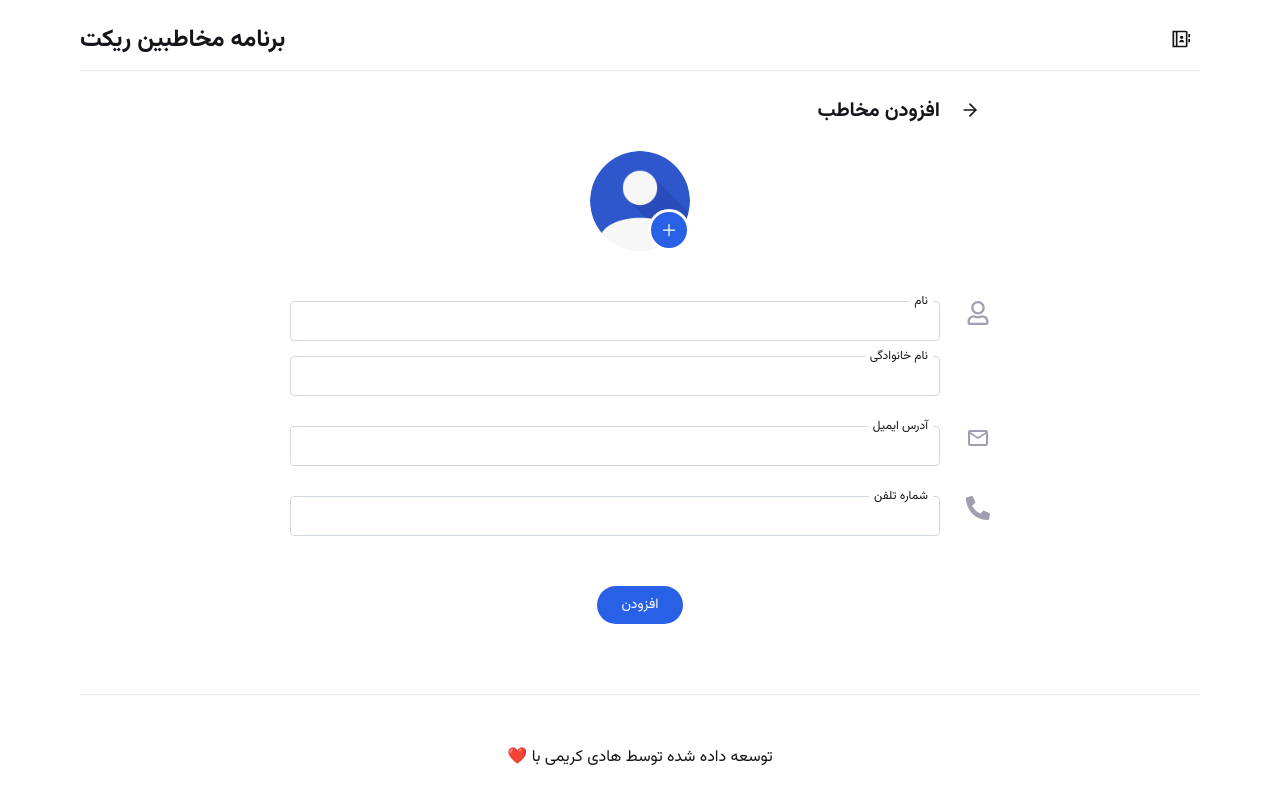
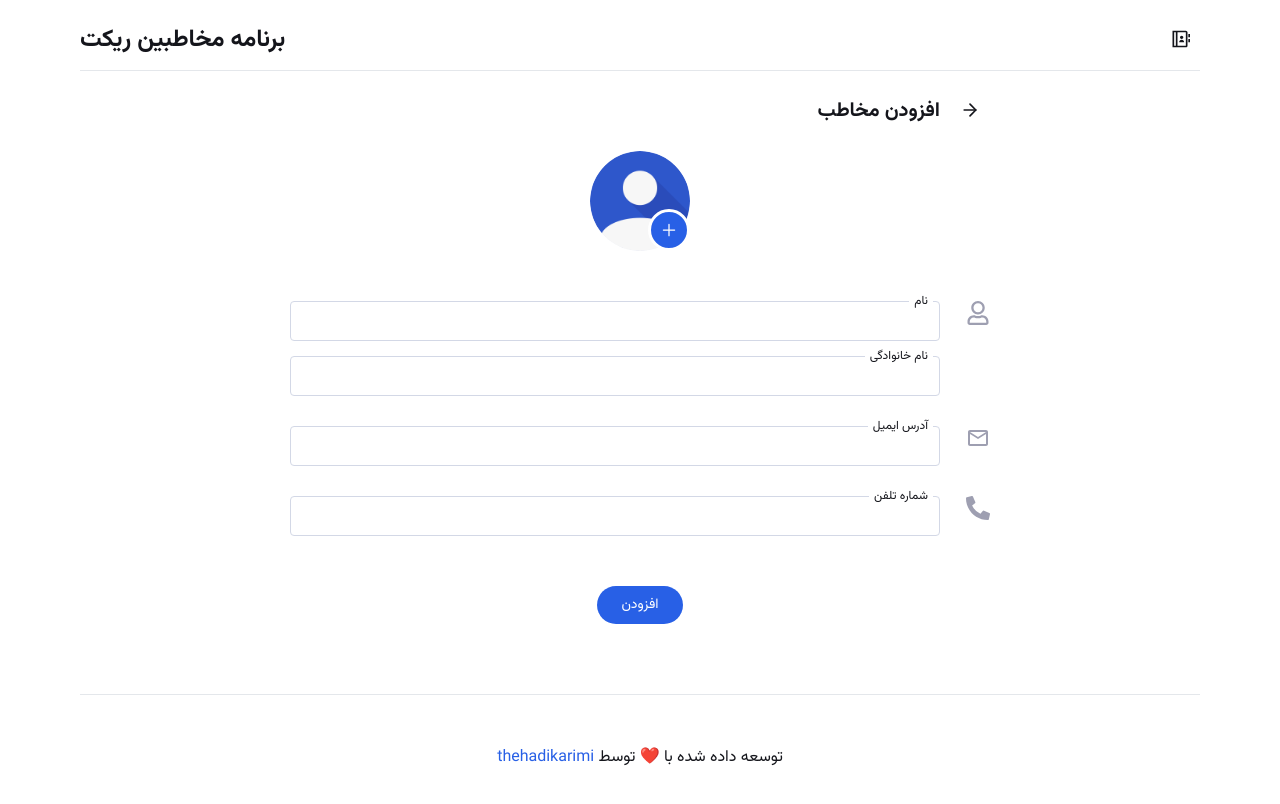
Before and after one commit to thehadikarimi/contacts-app, a React (Vite) app: page /new in a window 1280 px wide. Shown: the top 804 px of the page. Built offline with nearby package versions, Linux system fonts and the light colour scheme; no server answers; data requests are answered from the project's data file.

Commit message:
updated url for data source and uninstall json-server package.

```diff
--- a/data/db.json
+++ /dev/null
@@ -1,14 +0,0 @@
-{
-  "api.contacts": [
-    {
-      "id": "305e8819-2fbb-4d2b-ad78-70ffbaf40c5b",
-      "name": "هادی",
-      "lastName": "کریمی",
-      "fullName": "هادی کریمی",
-      "email": "karimi1382hadi@gmail.com",
-      "phoneNumber": "09105244151",
-      "avatar": "/src/assets/img/contact.png",
-      "favorite": true
-    }
-  ]
-}
--- a/package.json
+++ b/package.json
@@ -7,12 +7,10 @@
     "dev": "vite",
     "build": "vite build",
     "lint": "eslint .",
-    "preview": "vite preview",
-    "server": "json-server --watch ./data/db.json --port 8000"
+    "preview": "vite preview"
   },
   "dependencies": {
     "axios": "^1.7.7",
-    "json-server": "^1.0.0-beta.2",
     "react": "^18.3.1",
     "react-dom": "^18.3.1",
     "react-icons": "^5.3.0",
--- a/src/components/ContactForm.jsx
+++ b/src/components/ContactForm.jsx
@@ -66,7 +66,7 @@ function ContactForm({ isEdit, data }) {
       setLoading(true);
       if (type === "PUT") {
         try {
-          await api.put(`/api.contacts/${data.id}`, data);
+          await api.put(`/contacts/${data.id}`, data);
           toast.success("مخاطب با موفقیت ذخیره شد.");
           navigate(`/contacts/${data.id}`);
           updateContacts(dispatch, toast);
@@ -76,7 +76,7 @@ function ContactForm({ isEdit, data }) {
       }
       if (type === "POST") {
         try {
-          await api.post("/api.contacts/", data);
+          await api.post("/contacts/", data);
           toast.success("مخاطب با موفقیت افزوده شد.");
           navigate("/contacts");
           updateContacts(dispatch, toast);
--- a/src/components/ContactItem.jsx
+++ b/src/components/ContactItem.jsx
@@ -38,7 +38,7 @@ function ContactItem({ data }) {
 
   const favoriteHandler = async () => {
     try {
-      await api.patch(`/api.contacts/${id}`, { favorite: !favorite });
+      await api.patch(`/contacts/${id}`, { favorite: !favorite });
       !favorite
         ? toast.success("مخاطب به لیست علاقه مندی اضافه شد.")
         : toast.success("مخاطب از لیست علاقه مندی حذف شد.");
@@ -50,7 +50,7 @@ function ContactItem({ data }) {
 
   const deleteHandler = async () => {
     try {
-      await api.delete(`/api.contacts/${id}`);
+      await api.delete(`/contacts/${id}`);
       toast.success("مخاطب با موفقیت حذف شد.");
       setIsOpen(false);
     } catch (error) {
--- a/src/components/ContactsHeader.jsx
+++ b/src/components/ContactsHeader.jsx
@@ -33,7 +33,7 @@ function ContactsHeader() {
   const deleteHandler = async () => {
     try {
       await axios.all(
-        checkedContacts.map((item) => api.delete(`/api.contacts/${item}`))
+        checkedContacts.map((item) => api.delete(`/contacts/${item}`))
       );
       toast.success(`${checkedContacts.length} مخاطب با موفقیت حذف شد.`);
       setIsOpen(false);
--- a/src/context/ContactsContext.jsx
+++ b/src/context/ContactsContext.jsx
@@ -51,7 +51,7 @@ function ContactsProvider({ children }) {
   useEffect(() => {
     const fetchContacts = async () => {
       try {
-        const contacts = await api.get("/api.contacts");
+        const contacts = await api.get("/contacts/");
         dispatch({ type: "SUCCESS", payload: contacts });
       } catch (error) {
         dispatch({ type: "FAILED", payload: error.message });
--- a/src/layout/Layout.jsx
+++ b/src/layout/Layout.jsx
@@ -22,7 +22,12 @@ function Layout({ children }) {
       <main className={styles.main}>{children}</main>
       <footer className={styles.footer}>
         <div>
-          <p>توسعه داده شده توسط هادی کریمی با ❤️</p>
+          <p>
+            توسعه داده شده با ❤️ توسط{" "}
+            <Link to="https://github.com/thehadikarimi/contacts-app">
+              thehadikarimi
+            </Link>
+          </p>
         </div>
       </footer>
     </>
--- a/src/layout/Layout.module.css
+++ b/src/layout/Layout.module.css
@@ -49,6 +49,11 @@
   border-top: 1px solid var(--color-neutral-500);
 }
 
+.footer a {
+  color: var(--color-primary-500);
+  text-decoration: none;
+}
+
 @media (max-width: 767.98px) {
   .headerInner h1 {
     font-size: 20px;
--- a/src/pages/ContactPage.jsx
+++ b/src/pages/ContactPage.jsx
@@ -36,14 +36,14 @@ function ContactPage() {
   const navigate = useNavigate();
 
   const getContact = async () => {
-    const contact = await api.get(`/api.contacts/${id}`);
+    const contact = await api.get(`/contacts/${id}`);
     setContact(contact);
   };
 
   const favoriteHandler = async () => {
     const favorite = !contact.favorite;
     try {
-      await api.patch(`/api.contacts/${id}`, { favorite });
+      await api.patch(`/contacts/${id}`, { favorite });
       favorite
         ? toast.success("مخاطب به لیست علاقه مندی اضافه شد.")
         : toast.success("مخاطب از لیست علاقه مندی حذف شد.");
@@ -56,7 +56,7 @@ function ContactPage() {
 
   const deleteHandler = async () => {
     try {
-      await api.delete(`/api.contacts/${id}`);
+      await api.delete(`/contacts/${id}`);
       toast.success("مخاطب با موفقیت حذف شد.");
       setIsOpen(false);
     } catch (error) {
--- a/src/services/config.js
+++ b/src/services/config.js
@@ -1,6 +1,6 @@
 import axios from "axios";
 
-const api = axios.create({ baseURL: "http://localhost:8000" });
+const api = axios.create({ baseURL: "https://contacts-app-server-six.vercel.app" });
 
 api.interceptors.response.use(
   (response) => response.data,
```
Also changed, not shown: 1 other file (tests, documents, lock files or other folders).
